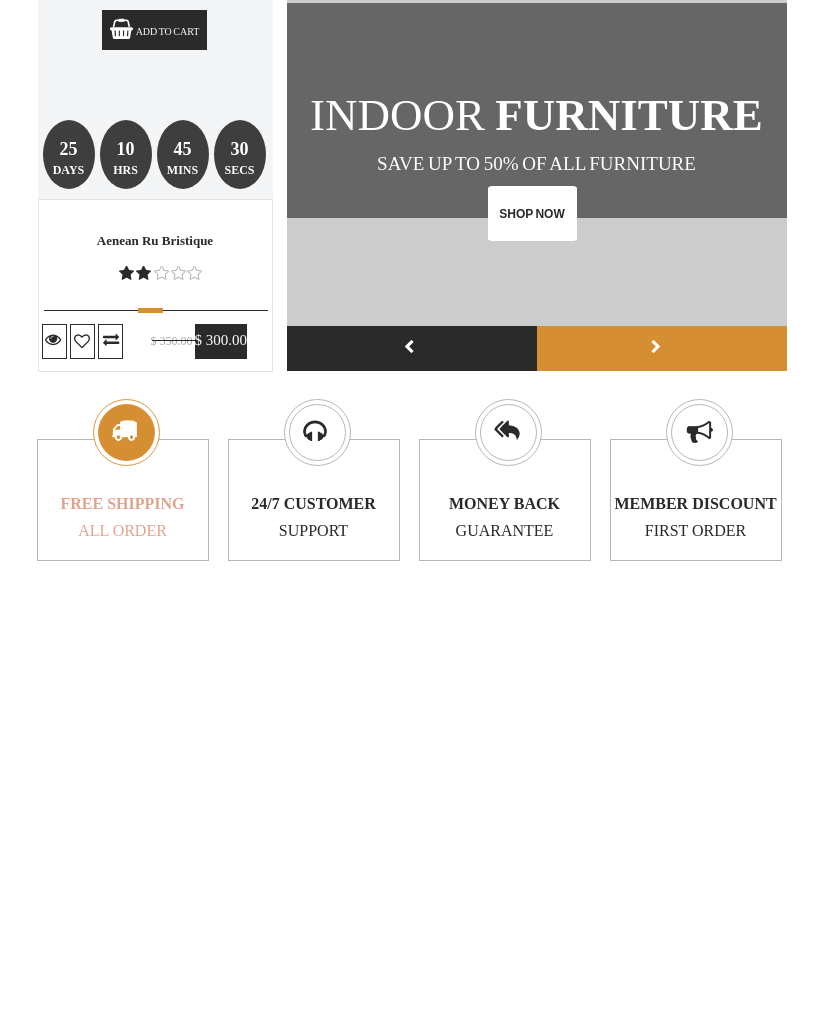
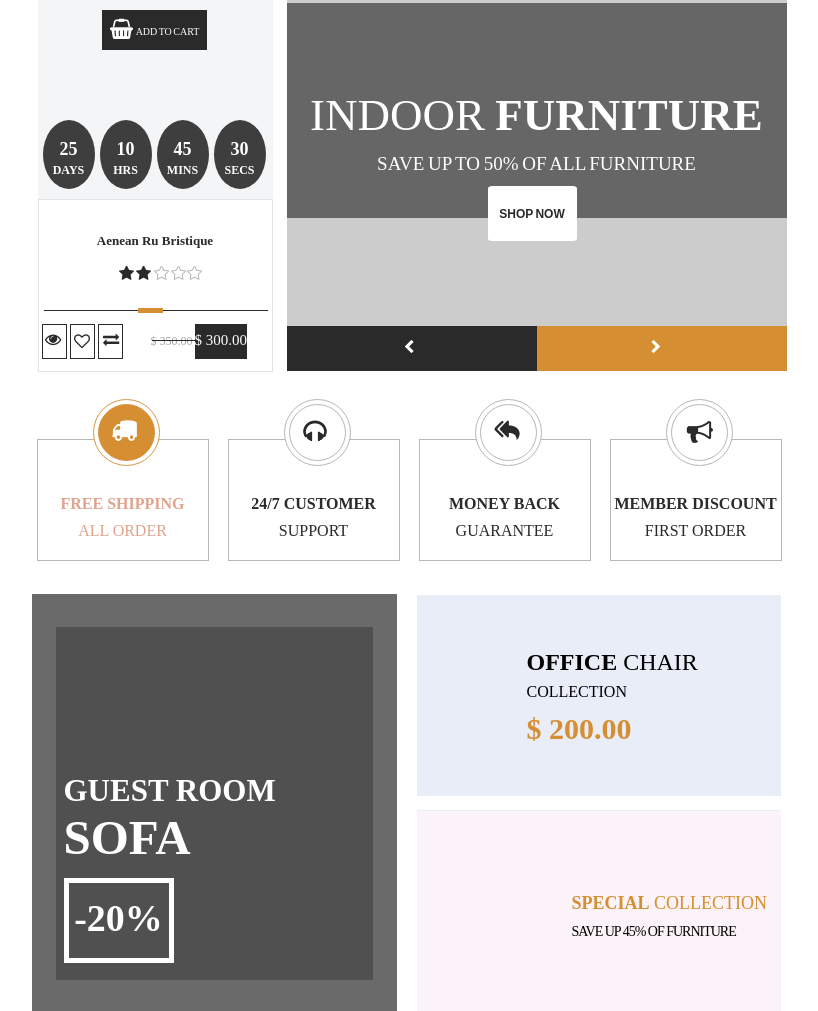
Before and after one commit to Agituser29/Bazar, a plain HTML site: page index.html in a window 1280 px wide. Shown: the part 412-1423 px from the top of the page, without its empty margins (236-1054 px from the left). Before the commit the page ends 973 px from the top, so only its background shows below. Drawn offline with Linux system fonts and the light colour scheme.

Commit message:
finish  squares

```diff
--- a/index.html
+++ b/index.html
@@ -252,6 +252,46 @@
       </div>
     </div>
 
+   <div class="general_container">
+     <div class="squares">
+      <div class="square__item">
+      <div class="guest_room">
+
+        <div class="content">
+        GUEST ROOM<br>
+       <span> SOFA </span>
+
+        <div class="discount">
+          -20%
+        </div>
+      </div>
+      </div>
+
+
+     </div>
+
+     <div class="wrapper">
+     <div class="chair">
+       <div class="content">
+       <span>OFFICE</span> CHAIR<br>
+         <p>COLLECTION</p>
+       </div>
+       <div class="price">
+        $ 200.00
+       </div>
+     </div>
+
+     <div class="chair2">
+      <div class="content">
+      <span>SPECIAL</span>  COLLECTION<br>
+        <p>SAVE UP 45% OF FURNITURE</p>
+      </div>
+
+    </div>
+  </div>
+
+   </div>
+  </div>
 
 
 </body>
--- a/styles/abstracts/_variables.scss
+++ b/styles/abstracts/_variables.scss
@@ -1,11 +1,16 @@
 // colors for home page
 $yellow:#d58e32;
+$yellow1:#e0a38e;
+$yellow2:#d99844;
+$yellow3:#d7943c;
 $green:#79ae30;
 $black:#434343;
 $black1:#6a6a6a;
 $black2:#363636;
 $black3:#2a2a2a;
 $black4:#3e3e3e;
+$black5:#505050;
+$black6:#000000;
 $gray:#e8edf7;
 $gray2:#e0e3ed;
 $gray3:#e2e2e2;
@@ -13,5 +18,6 @@ $gray4:#f4f5f7;
 $gray5:#a5a5a5;
 $gray6:#cccccc;
 $gray7:#666666;
+$gray8:#b7b7b7;
 $pink:#fbf3f7;
 $white:#fff;
--- a/styles/layout/_header.scss
+++ b/styles/layout/_header.scss
@@ -271,7 +271,7 @@ git.header_top {
     width: 855px;
     display:flex;
     position:relative;
-    /*border:2px solid fuchsia;*/
+   /* border:2px solid fuchsia;*/
   }
 
   .options__bar {
@@ -539,27 +539,27 @@ git.header_top {
 .item1 {
    width:170px;
    height:70px;
-   border:1px solid #b7b7b7;
+   border:1px solid $gray8;
    position:relative;
    text-align:center;
    line-height:1.7;
    padding-top:50px;
-   color:#e0a38e;
+   color:$yellow1;
    span {font-weight:900;}
 
    .wrap {
     width:65px;
     height:65px;
     border-radius:50%;
-    border:1px solid #d99844;
-    background:#fff;
+    border:1px solid $yellow2;
+    background:$white;
     position:absolute;
     bottom:94px;
     left:55px;
     .sprite {
       background: url("../img/sprites.png")  no-repeat -1309px -1296px;
-      background:#d58e32;
-      border:1px solid #d7943c;
+      background:$yellow;
+      border:1px solid $yellow3;
       width:55px;
       height:55px;
       margin-left:4px;
@@ -582,28 +582,28 @@ git.header_top {
    .item2 {
     width:170px;
     height:70px;
-    border:1px solid #b7b7b7;
+    border:1px solid $gray8;
     margin-left:19px;
     position:relative;
     text-align:center;
     line-height:1.7;
     padding-top:50px;
-    color:#2a2a2a;
+    color:$black3;
     span {font-weight:900;}
 
     .wrap {
      width:65px;
      height:65px;
      border-radius:50%;
-     border:1px solid #b7b7b7;
-     background:#fff;
+     border:1px solid $gray8;
+     background:$white;
      position:absolute;
      bottom:94px;
      left:55px;
      .sprite {
        background: url("../img/sprites.png")  no-repeat -1309px -1296px;
-       background:#fff;
-       border:1px solid #b7b7b7;
+       background:$white;
+       border:1px solid $gray8;
        width:55px;
        height:55px;
        margin-left:4px;
@@ -642,3 +642,101 @@ git.header_top {
      }
     }
     }
+    .squares {
+    display:flex;
+    margin-top:10px;
+    .square__item {
+      margin-top:23px;
+      margin-left:55px;
+      height:417px;
+      width: 365px;
+      background:$black1;
+      .guest_room {
+        height:352px;
+        width: 317px;
+        border-top:1px solid $black5;
+        background:$black5;
+        margin:0 auto;
+        margin-top:33px;
+       .content {
+        height:190px;
+        width: 217px;
+        margin-top: 143px;
+        padding-left:7px;
+        color:$white;
+        word-spacing: 0px;
+        letter-spacing:0px;
+        line-height:1.2;
+        font-size:31px;
+        font-weight:700;
+        border:1px solid $black5;
+        span {
+         font-size:49px;
+        }
+        .discount {
+          height:62px;
+          width: 100px;
+          text-align:center;
+          margin-top:10px;
+          padding-top:13px;
+          font-size:38px;
+          border:5px solid $white;
+        }
+       }
+
+      }
+    }
+    .wrapper {
+     flex-direction:column;
+
+    .chair {
+      border-top:1px solid $gray;
+      margin-top:24px;
+      height:200px;
+      width: 364px;
+      margin-left:20px;
+      background:$gray;
+      .content {
+      height:70px;
+      width: 200px;
+      margin-top:48px;
+      margin-left:110px;
+      font-size:24px;
+      line-height:1.5;
+      span { font-weight:800;}
+      p {font-size:16px;}
+      }
+      .price {
+      font-size:30px;
+      font-weight:900;
+      margin-left:110px;
+      color:$yellow;
+      }
+    }
+    .chair2 {
+      border-top:1px solid $gray;
+      margin-top:14px;
+      height:200px;
+      width: 364px;
+      margin-left:20px;
+      background:$pink;
+      .content {
+      height:70px;
+      width: 200px;
+      color:$yellow;
+      margin-top:76px;
+      margin-left:155px;
+      font-size:18px;
+      line-height:1.8;
+      span { font-weight:900;}
+      p {
+        font-size:14px;
+        letter-spacing:-1px;
+        color:$black6;
+      }
+      }
+
+    }
+
+    }
+    }
```
Also changed, not shown: build/index.css, 1 other file.
